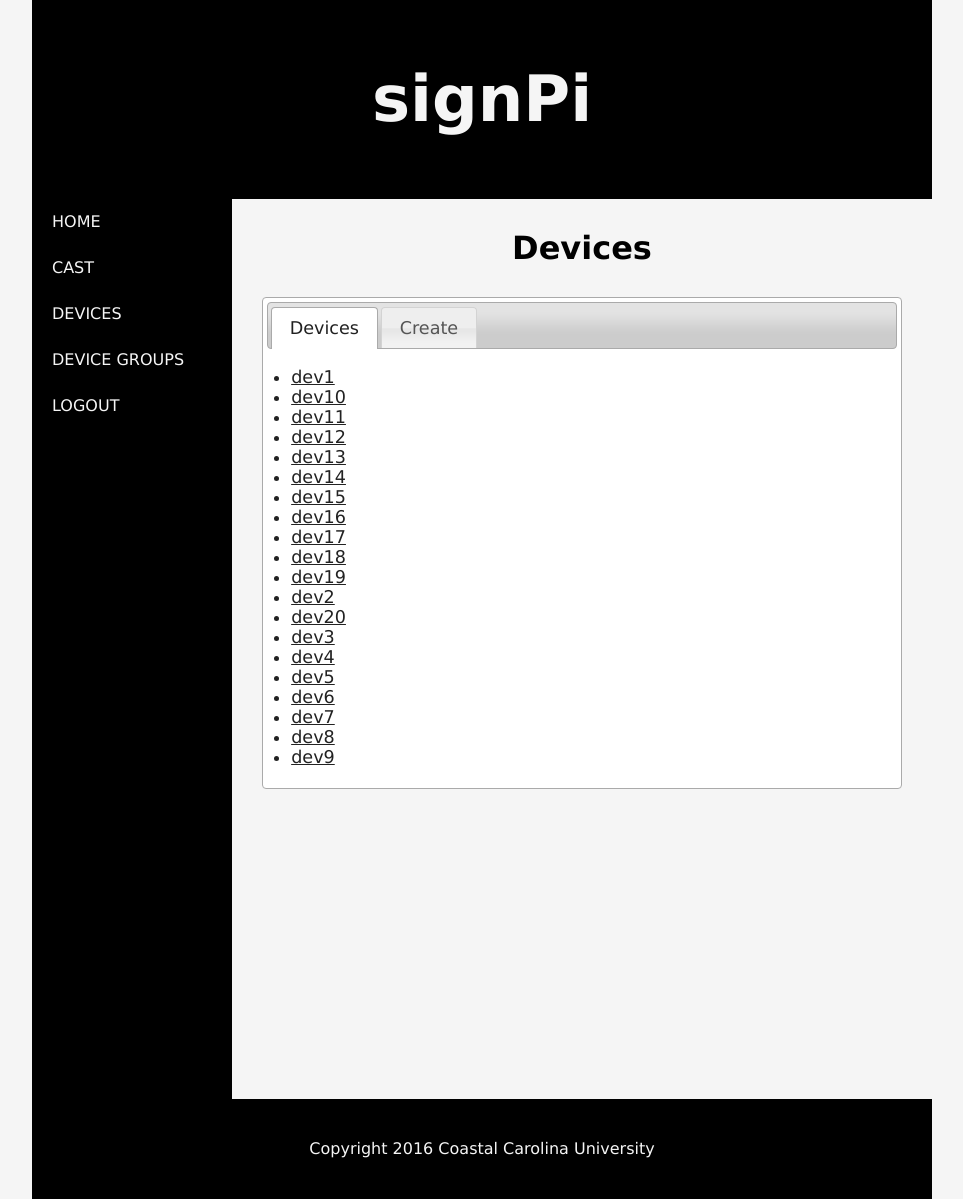
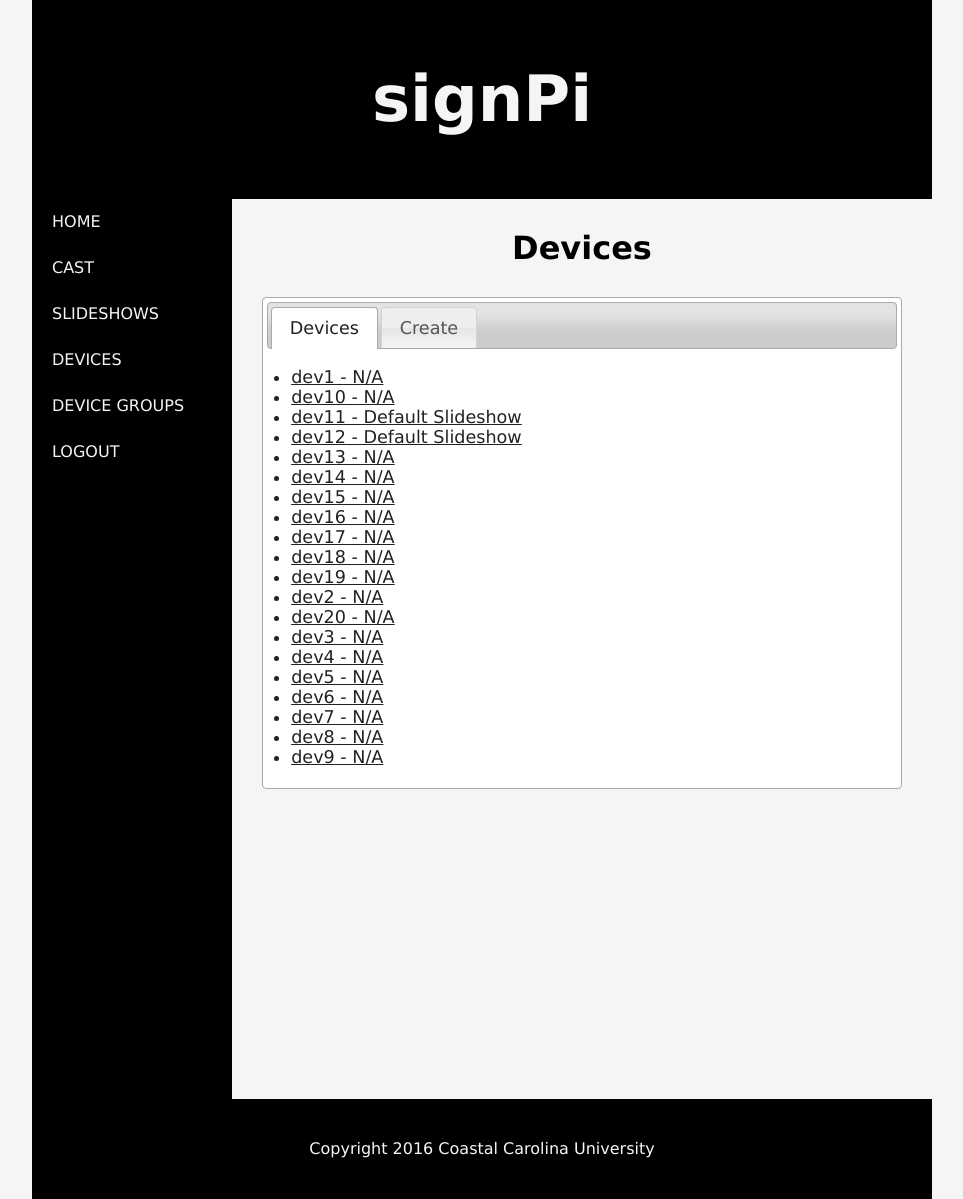
Before and after one commit to canance/signpi-server, a Django app: page /frontend/devices/ in a window 1280 px wide. Shown: the part 31-1230 px from the top of the page, without its empty margins (158-1121 px from the left). Run offline with Django 3.2, Linux system fonts and the light colour scheme; the visitor is signed in with stand-in values (Sample User, id 1); data comes from the database, SQL or seed files in the repository.

Commit message:
Added slideshow module, form, and create/edit pages.  Create slideshow is currently not working.

```diff
--- a/backend/models.py
+++ b/backend/models.py
@@ -57,10 +57,9 @@ class Device(models.Model):
     configuration = models.ForeignKey(Configuration, models.SET_NULL, blank=True, null=True)
 
     def __str__(self):
-        if self.name:
-            return self.name
-        else:
-            return self.mac
+        config = self.configuration if self.configuration else "N/A"
+        name = self.name if self.name  else self.mac
+        return "%s - %s" % (name, config)
 
 
 class Group(models.Model):
--- /dev/null
+++ b/frontend/slideshow.py
@@ -0,0 +1,62 @@
+# Author:   Cory Nance <canance@coastal.edu>
+# Revision: 29 June 2016
+#
+# Copyright 2016 Coastal Carolina University
+#
+# Licensed under the Apache License, Version 2.0 (the "License");
+# you may not use this file except in compliance with the License.
+# You may obtain a copy of the License at
+#
+#    http://www.apache.org/licenses/LICENSE-2.0
+#
+# Unless required by applicable law or agreed to in writing, software
+# distributed under the License is distributed on an "AS IS" BASIS,
+# WITHOUT WARRANTIES OR CONDITIONS OF ANY KIND, either express or implied.
+# See the License for the specific language governing permissions and
+# limitations under the License.
+
+import os
+import shutil
+import subprocess
+
+#SLIDESHOW_PATH = '/slideshows'
+#FETCH_SLIDES_PATH = '/usr/bin/fetch_slides'
+SLIDESHOW_PATH = '/home/cory/PycharmProjects/signage'
+FETCH_SLIDES_PATH = '/home/cory/PycharmProjects/signage/bin/fetch_slides'
+CONF_PATH = os.path.join(SLIDESHOW_PATH, "signage/conf.d")
+WEB_PATH = os.path.join(SLIDESHOW_PATH, "web")
+
+
+def list_slideshows():
+    return [conf[:-5] for conf in os.listdir(CONF_PATH)]
+
+
+def create_slideshow(name, desc, url):
+    if name in list_slideshows():
+        raise Exception("The name [%s] is already taken!" % name)
+
+    web_path = os.path.join(WEB_PATH, name)
+    conf_path = os.path.join(CONF_PATH, name + '.conf')
+
+    # create conf file
+    conf = '#/bin/bash\n'
+    conf += '#\n'
+    conf += '# %s\n'
+    conf += '#\n\n'
+    conf += 'SLIDESHOW_PDF="%s"\n'
+    conf += 'SLIDESHOW_OUTPUT="%s"\n'
+    conf = conf % (desc, url, web_path)
+
+    # write to file
+    f = open(conf_path, 'w')
+    f.write(conf)
+    f.flush()
+    f.close()
+
+    # call fetch_slides script
+    if os.path.exists(web_path):
+        shutil.rmtree(web_path)
+    os.mkdir(web_path)
+    os.chdir(web_path)
+    completed_process = subprocess.run([FETCH_SLIDES_PATH, conf_path])
+    return completed_process.returncode == 0
--- a/frontend/urls.py
+++ b/frontend/urls.py
@@ -28,5 +28,8 @@ urlpatterns = [
     url(r'^devices/', views.devices, name='devices'),
     url(r'^device_groups/', views.device_groups, name='device_groups'),
     url(r'^edit_device/(?P<dev>\d+)/$', views.edit_device, name='edit_device'),
+    url(r'^slideshows/', views.slideshows, name="slideshows"),
+    url(r'^create_slideshow/', views.create_slideshow, name="create_slideshow"),
+    url(r'^edit_slideshow/(?P<slideshow>.*)/$', views.edit_slideshow, name='edit_slideshow'),
     url(r'^edit_device_group/(?P<grp>\d+)/$', views.edit_device_group, name='edit_device_group'),
 ]
--- a/frontend/views.py
+++ b/frontend/views.py
@@ -20,8 +20,8 @@ from django.core.urlresolvers import reverse
 from django.http import HttpResponseRedirect
 from django.contrib.auth.decorators import login_required
 from backend.models import Configuration, Device, Group
-from .forms import DeviceForm, GroupForm
-
+from .forms import DeviceForm, GroupForm, SlideshowForm
+from .slideshow import list_slideshows
 
 @login_required()
 def index(request):
@@ -163,3 +163,46 @@ def create_device(request):
         'form': form,
     }
     return render(request, 'frontend/create_device.html', context)
+
+
+@login_required()
+def slideshows(request):
+    slides = list_slideshows()
+    context = {
+        'slides': slides,
+        'size': len(slides),
+    }
+    return render(request, 'frontend/slideshows.html', context)
+
+
+@login_required()
+def edit_slideshow(request, slide):
+
+    if request.method == 'POST':
+        form = SlideshowForm(request.POST)
+        if form.is_valid():
+            create_slideshow(form.name, form.desc, form.url)
+            return HttpResponseRedirect('/frontend/slideshows')
+    else:
+        # get desc and url for name (slide)
+        form = SlideshowForm(slide)
+        context = {
+            'form': form,
+        }
+        return render(request, 'frontend/edit_slideshow.html', context)
+
+
+@login_required()
+def create_slideshow(request):
+    if request.method == 'POST':
+        form = SlideshowForm(request.POST)
+        if form.is_valid():
+            create_slideshow(form.data['name'], form.data['desc'], form.data['url'])
+            return HttpResponseRedirect('/frontend/slideshows')
+    else:
+        form = SlideshowForm()
+
+    context = {
+        'form': form,
+    }
+    return render(request, 'frontend/create_slideshow.html', context)
--- a/templates/frontend/base.html
+++ b/templates/frontend/base.html
@@ -27,6 +27,7 @@
             {% else %}
                 <li><a href="{% url 'frontend:index' %}">home</a></li>
                 <li><a href="{% url 'frontend:cast' %}">cast</a></li>
+                <li><a href="{% url 'frontend:slideshows' %}">slideshows</a></li>
                 <li><a href="{% url 'frontend:devices' %}">devices</a></li>
                 <li><a href="{% url 'frontend:device_groups' %}">device groups</a></li>
                 <li><a href="{% url 'django.contrib.auth.views.logout' %}">logout</a></li>
--- /dev/null
+++ b/templates/frontend/create_slideshow.html
@@ -0,0 +1,5 @@
+<form action="{% url 'frontend:create_slideshow' %}" method="POST">
+    {% csrf_token %}
+    {{ form.as_p }}
+    <input type="Submit" value="Submit"/>
+</form>
```
Also changed, not shown: frontend/forms.py (+8 -1 lines), templates/frontend/edit_slideshow.html (added, +11 -0 lines), templates/frontend/slideshows.html (added, +24 -0 lines).
